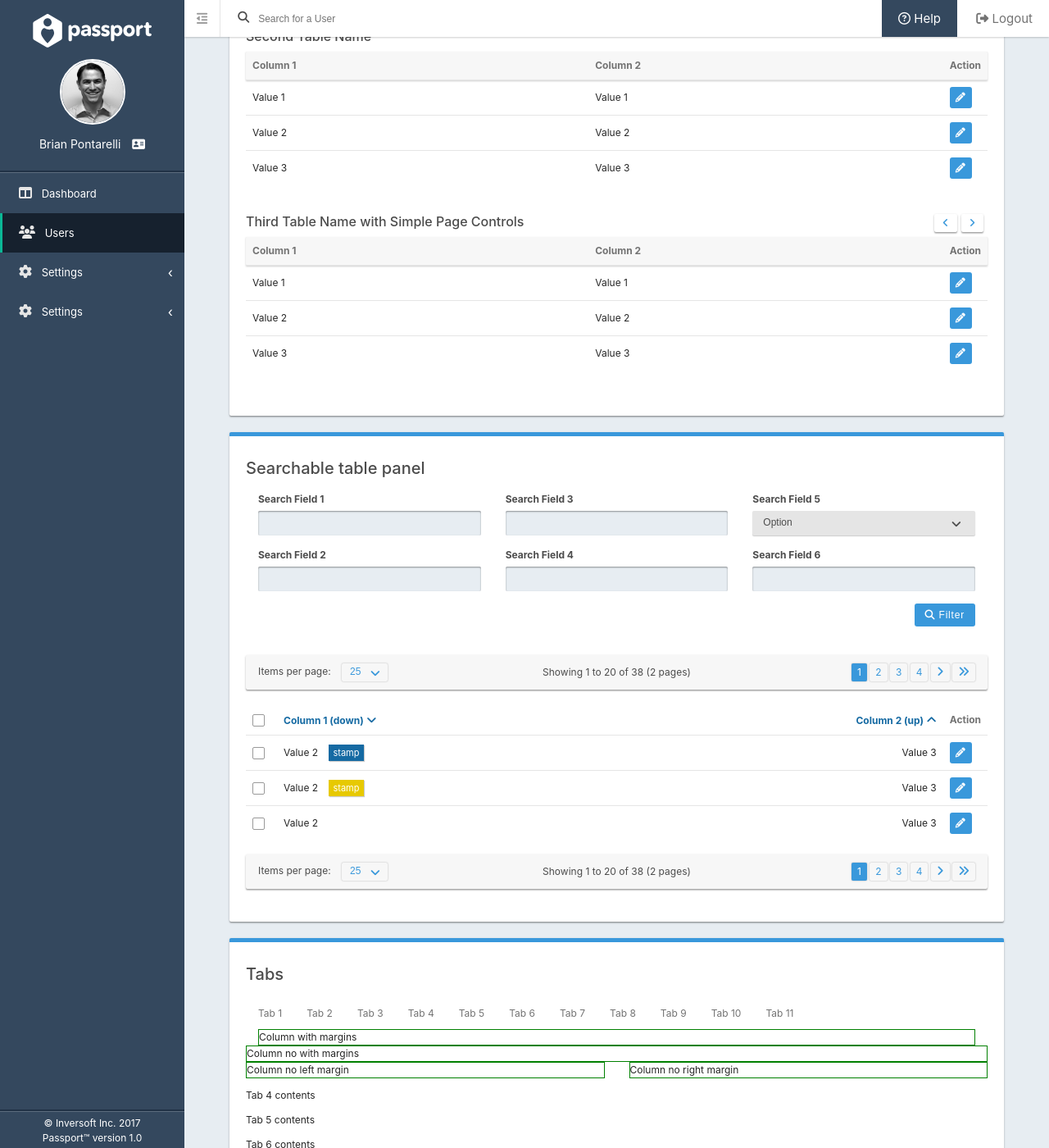
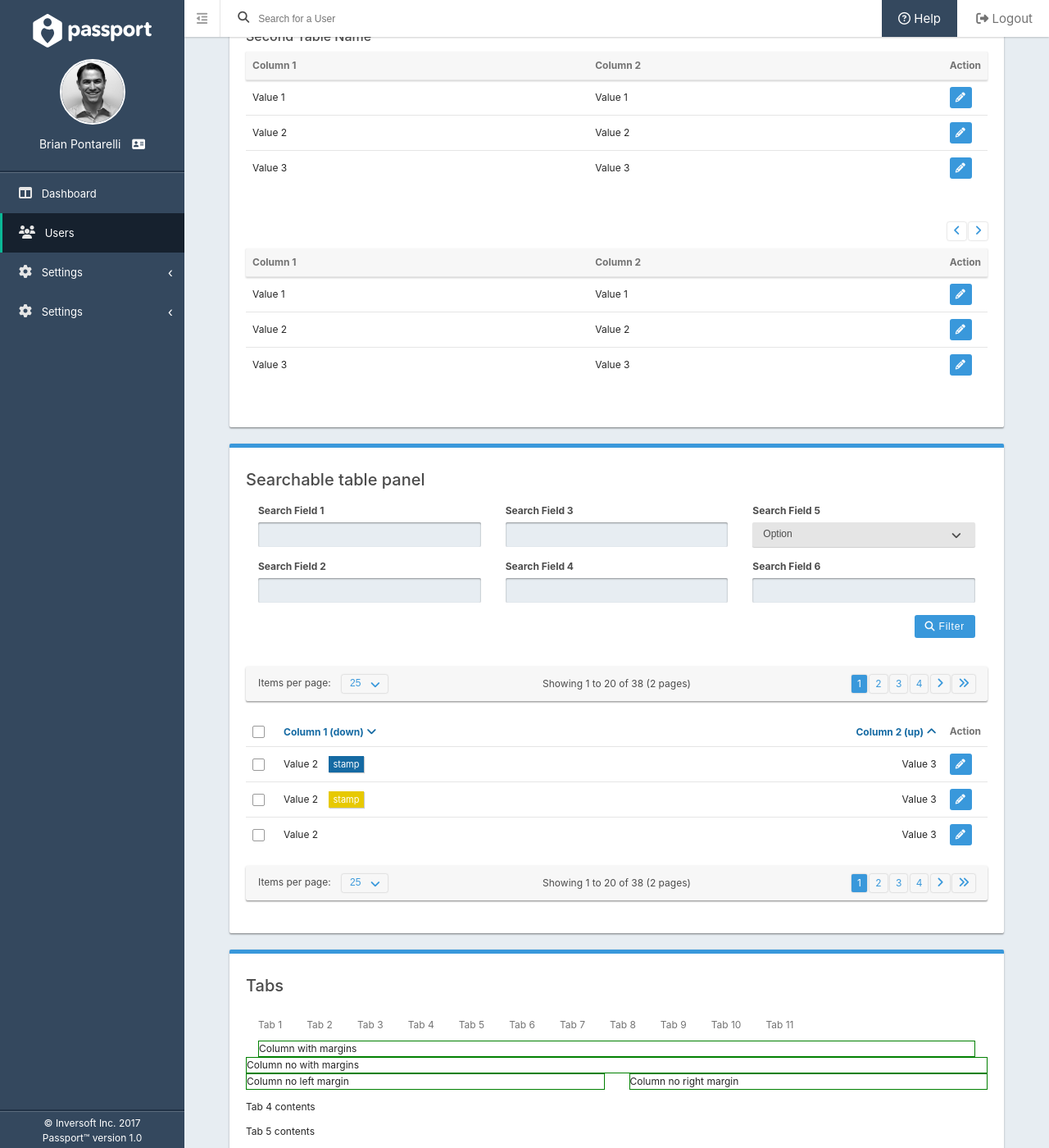
Before and after one commit to FusionAuth/fusionauth-style, a Jekyll site: the page built from index.md, in a window 1280 px wide and 1400 px high, scrolled down 8459 px. Shown: the whole window at 82% size. Built offline with Jekyll 4.4.1, drawn with Linux system fonts in a browser that asks for light colours; nearby versions of some CDN libraries.

Commit message:
Simple page controls, doesn't work with a table header, we can solve that if that use case comes up.

```diff
--- a/_layouts/default.html
+++ b/_layouts/default.html
@@ -1372,19 +1372,14 @@
                 </tr>
                 </tbody>
               </table>
-
-              <!--<div class="simple-pagination">-->
-                <!--<a href="#" data-tooltip="Previous"><i class="fa fa-angle-left"></i></a>-->
-                <!--<a href="#" data-tooltip="Next"><i class="fa fa-angle-right"></i></a>-->
-              <!--</div>-->
-              <header class="simple-pagination">
-                <h3>Third Table Name with Simple Page Controls</h3>
-                <div>
-                  <a href="#" data-tooltip="Previous"><i class="fa fa-angle-left"></i></a>
-                  <a href="#" data-tooltip="Next"><i class="fa fa-angle-right"></i></a>
+              <header>
+                <div class="simple pagination">
+                  <div class="page-controls">
+                    <a href="#" data-tooltip="Previous"><i class="fa fa-angle-left"></i></a>
+                    <a href="#" data-tooltip="Next"><i class="fa fa-angle-right"></i></a>
+                  </div>
                 </div>
               </header>
-
               <table class="push-bottom">
                 <thead class="light-header">
                 <tr>
--- a/_sass/tables.scss
+++ b/_sass/tables.scss
@@ -318,37 +318,11 @@ table {
       text-align: right;
     }
   }
-}
 
-.simple-pagination {
-  position: relative;
-
-  :first-child {
-    float: left;
-  }
-
-  :last-child {
-    float: right;
-
-    a {
-      border-radius: 2px;
-      box-shadow: $table-pagination-box-shadow;
-      color: $table-pagination-link-color;
-      display: inline-block;
-      margin-right: 5px;
-      padding: 5px 10px;
-      text-decoration: none;
-
-      &.current {
-        background: $table-pagination-link-color;
-        pointer-events: none;
-        color: white;
-      }
-
-      &:hover {
-        background: $table-pagination-link-color;
-        color: white;
-      }
-    }
+  &.simple {
+    background: #fff;
+    border-radius: 0;
+    box-shadow: none;
+    margin-bottom: 0;
   }
 }
```
